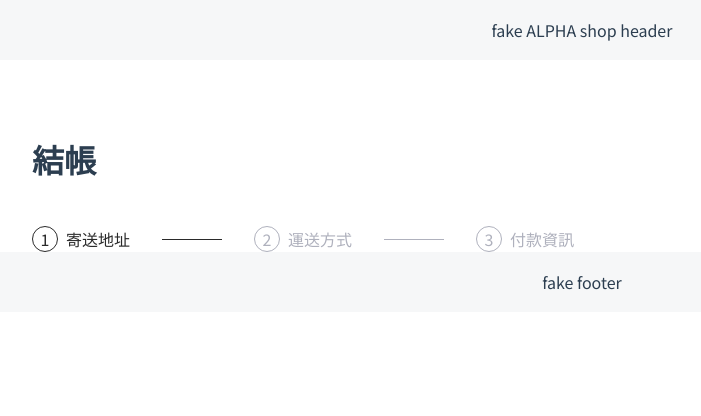
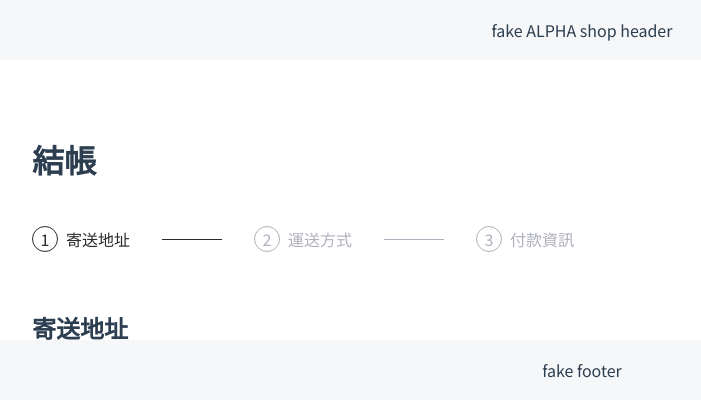
Before and after one commit to LizzzYu/ALPHA-shop-vue, a Vue app: page / in a window 1280 px wide. Shown: the top 416 px of the page, without its empty margins (58-759 px from the left). Built offline with nearby package versions, Linux system fonts and the light colour scheme.

Commit message:
finish stepper props transfer

```diff
--- a/src/components/PaymentStepper.vue
+++ b/src/components/PaymentStepper.vue
@@ -45,15 +45,22 @@
 </template>
 
 <script>
-import { paymentStepperConfig } from '../configs/paymentConfigs';
-
 export default {
   name: 'PaymentStepper',
+  props: {
+    currentStep: {
+      type: Number,
+      required: true
+    },
+    paymentSteps: {
+      type: Array,
+      required: true
+    }
+  },
   data() {
     return {
-      currentStep: 1,
-      totalSteps: paymentStepperConfig.length,
-      steps: paymentStepperConfig,
+      totalSteps: this.paymentSteps.length,
+      steps: this.paymentSteps,
     };
   },
   methods: {
--- a/src/views/Payment.vue
+++ b/src/views/Payment.vue
@@ -1,28 +1,33 @@
 <template>
   <div class="payment-wrapper">
-    <PaymentStepper />
+    <PaymentStepper :currentStep="currentStep" :paymentSteps="paymentSteps" />
+    <PaymentShippingAddressForm
+      :stepName="paymentSteps[currentStep - 1].title"
+    />
   </div>
 </template>
 
 <script>
+import { paymentStepperConfig } from '../configs/paymentConfigs';
 import PaymentStepper from '../components/PaymentStepper';
+import PaymentShippingAddressForm from './PaymentShippingAddressForm';
+
 export default {
   name: 'Payment',
   components: {
     PaymentStepper,
+    PaymentShippingAddressForm,
+  },
+  data() {
+    return {
+      currentStep: 1,
+      paymentSteps: paymentStepperConfig,
+    };
   },
 };
 </script>
 
 <style lang="scss" scoped>
-// h3 {
-//   font-family: 'Noto Sans TC';
-//   font-style: normal;
-//   font-weight: 700;
-//   font-size: 24px;
-//   line-height: 24px;
-// }
-
 .payment-wrapper {
   grid-column: 1 / 7;
 }
--- /dev/null
+++ b/src/views/PaymentShippingAddressForm.vue
@@ -0,0 +1,26 @@
+<template>
+  <h3 class="title">{{ stepName }}</h3>
+</template>
+
+<script>
+export default {
+  name: 'PaymentShippingAddressForm',
+  props: {
+    stepName: {
+      type: String,
+      required: true
+    }
+  }
+};
+</script>
+
+<style lang="scss" scoped>
+.title {
+  font-family: 'Noto Sans TC';
+  font-style: normal;
+  font-weight: 700;
+  font-size: 24px;
+  line-height: 24px;
+  padding-top: 64px;
+}
+</style>
```
